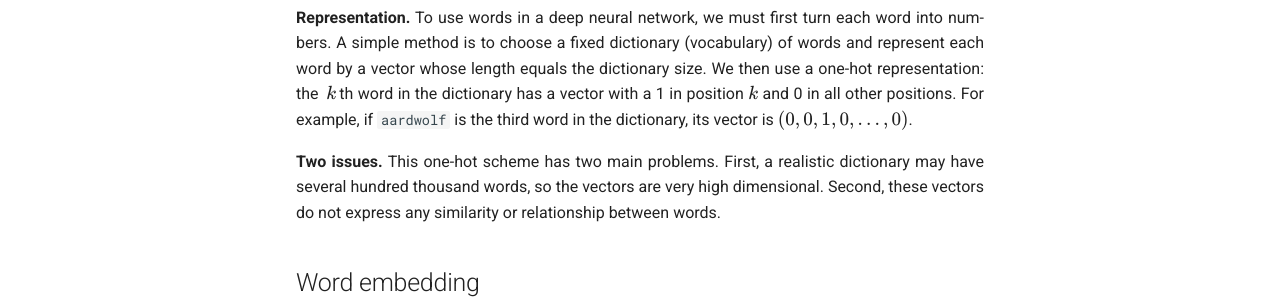
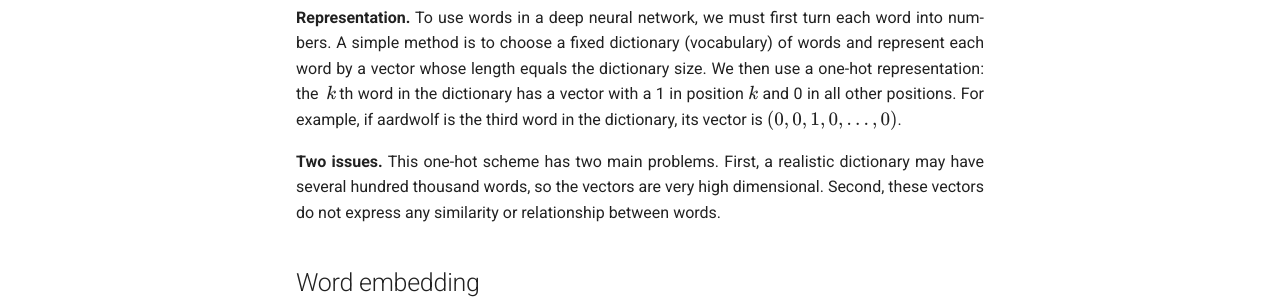
Before and after one commit to pj1911/my-wiki, an MkDocs documentation site: the page built from docs/Transformers-2-NLP.md, in a window 1280 px wide and 900 px high. Shown: the part 370-670 px from the top of the window. Built offline with MkDocs 1.6.1 and Material for MkDocs 9.7.7, drawn with Linux system fonts in a browser that asks for light colours.

Commit message:
Update Transformers-2-NLP.md

```diff
--- a/docs/Transformers-2-NLP.md
+++ b/docs/Transformers-2-NLP.md
@@ -4,7 +4,7 @@
 
 Transformers can process language data made of words, sentences, and paragraphs. They were first developed for text, but are now state-of-the-art models for many other kinds of input data. Many languages, such as English, are sequences of words separated by white space, together with punctuation symbols making them sequential data. For now we focus only on the words and ignore punctuation.
 
-**Representation.** To use words in a deep neural network, we must first turn each word into numbers. A simple method is to choose a fixed dictionary (vocabulary) of words and represent each word by a vector whose length equals the dictionary size. We then use a one-hot representation: the \(\,k\,\)th word in the dictionary has a vector with a 1 in position \(k\) and 0 in all other positions. For example, if `aardwolf` is the third word in the dictionary, its vector is \((0, 0, 1, 0, \ldots, 0)\).
+**Representation.** To use words in a deep neural network, we must first turn each word into numbers. A simple method is to choose a fixed dictionary (vocabulary) of words and represent each word by a vector whose length equals the dictionary size. We then use a one-hot representation: the \(\,k\,\)th word in the dictionary has a vector with a 1 in position \(k\) and 0 in all other positions. For example, if aardwolf is the third word in the dictionary, its vector is \((0, 0, 1, 0, \ldots, 0)\).
 
 **Two issues.** This one-hot scheme has two main problems. First, a realistic dictionary may have several hundred thousand words, so the vectors are very high dimensional. Second, these vectors do not express any similarity or relationship between words.
 
```
